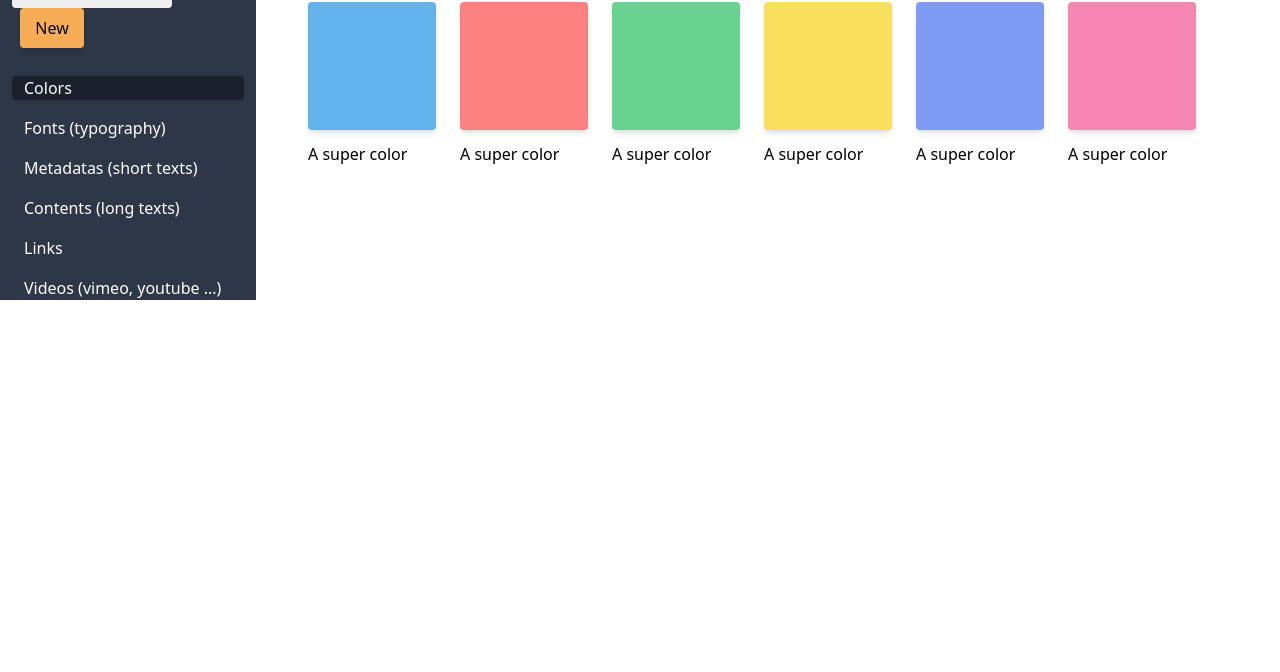
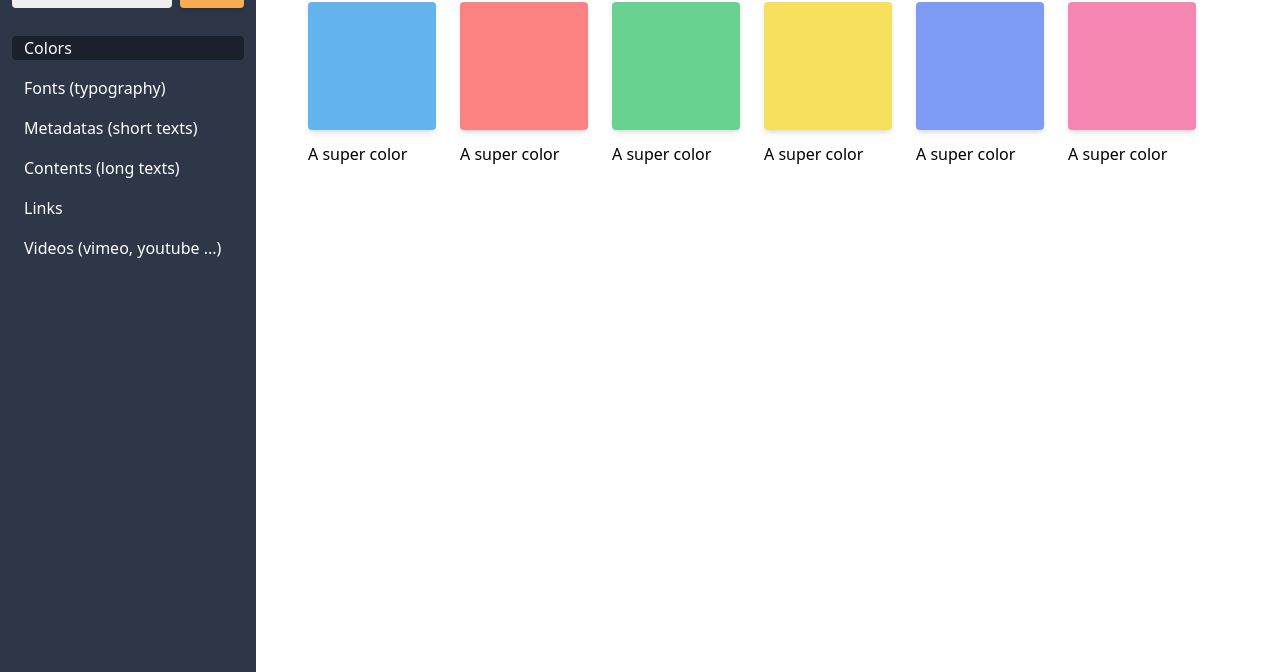
Before and after one commit to ninaly0/burandingu, a website built with Parcel: page index.html in a window 1280 px wide. Shown: the part 128-800 px from the top of the page. Built offline with nearby package versions, Linux system fonts and the light colour scheme.

Commit message:
fixed responsive

```diff
--- a/index.html
+++ b/index.html
@@ -19,7 +19,7 @@
 
     <div class="wrap flex">
         <!-- MENU -->
-        <div class="aside-menu w-64 h-full bg-gray-800 md:hidden sm:fixed sm:w-full top-0 left-0">
+        <div class="aside-menu w-64 h-screen bg-gray-800 md:hidden sm:fixed sm:w-full top-0 left-0">
             <section class="bg-gray-900">
                 <button class="close-btn flex items-center p-4 pt-8 block hidden md:flex">
                     <svg viewBox="0 0 20 20" fill="currentColor" class="x text-white w-5 h-5 opacity-25"><path fill-rule="evenodd" d="M4.293 4.293a1 1 0 011.414 0L10 8.586l4.293-4.293a1 1 0 111.414 1.414L11.414 10l4.293 4.293a1 1 0 01-1.414 1.414L10 11.414l-4.293 4.293a1 1 0 01-1.414-1.414L8.586 10 4.293 5.707a1 1 0 010-1.414z" clip-rule="evenodd"></path></svg>
@@ -28,11 +28,11 @@
                 <h1 class="text-white font-bold text-2xl p-5">Burandingu</h1>
             </section>
             <section class="px-3 pt-5">
-                <div>
-                    <select class="w-40 h-10 rounded text-black p-2" name="name_brand" id="name_brand">
+                <div class="flex">
+                    <select class="w-full h-10 rounded text-black p-2" name="name_brand" id="name_brand">
                         <option class="font-base pl-3" value="Brand 1">Brand 1</option>
                     </select>
-                    <button class="text-black bg-orange-400 w-16 h-10 ml-2 mb-3 rounded outline-none shadow-md">
+                    <button class="flex-none text-black bg-orange-400 w-16 h-10 ml-2 mb-3 rounded outline-none shadow-md">
                         <span class="font-medium font-base">New</span>
                     </button>
                 </div>
```
